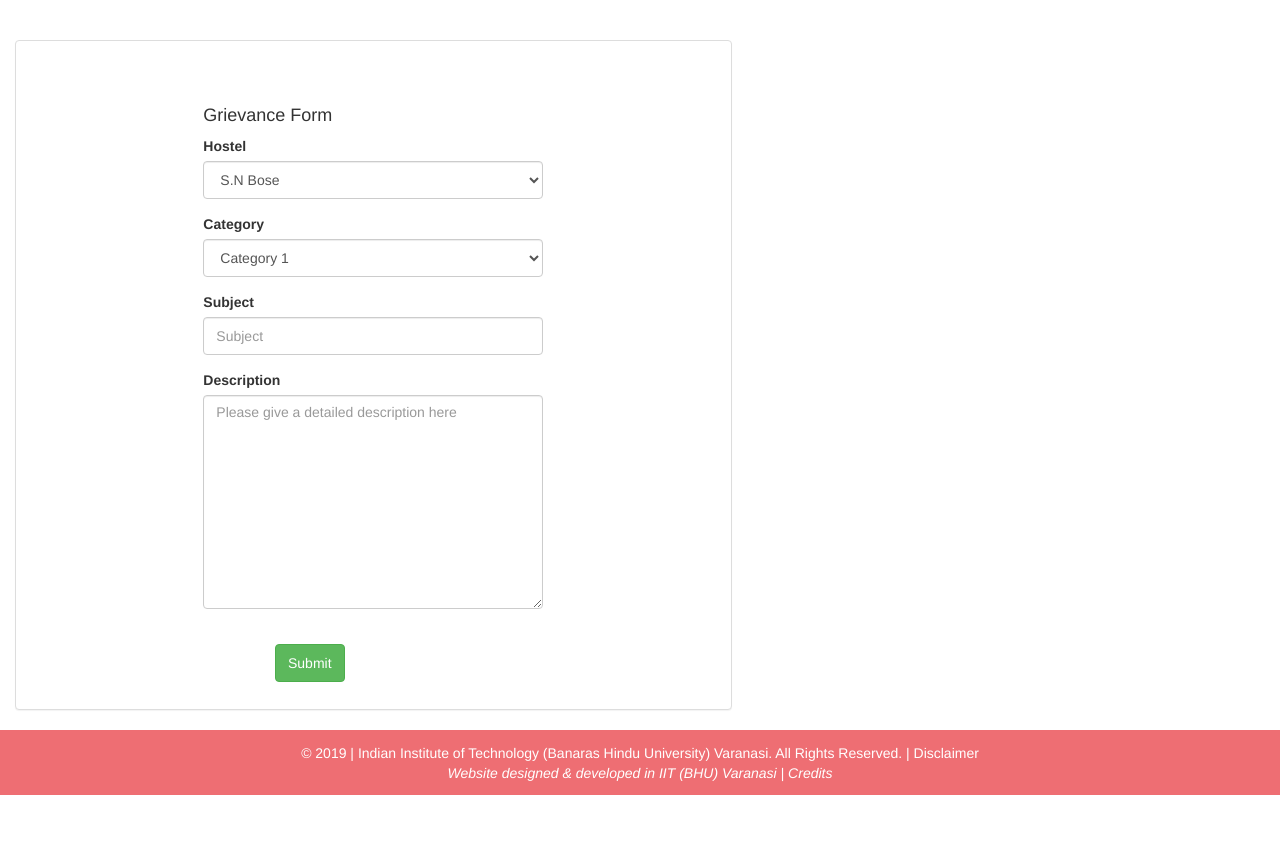
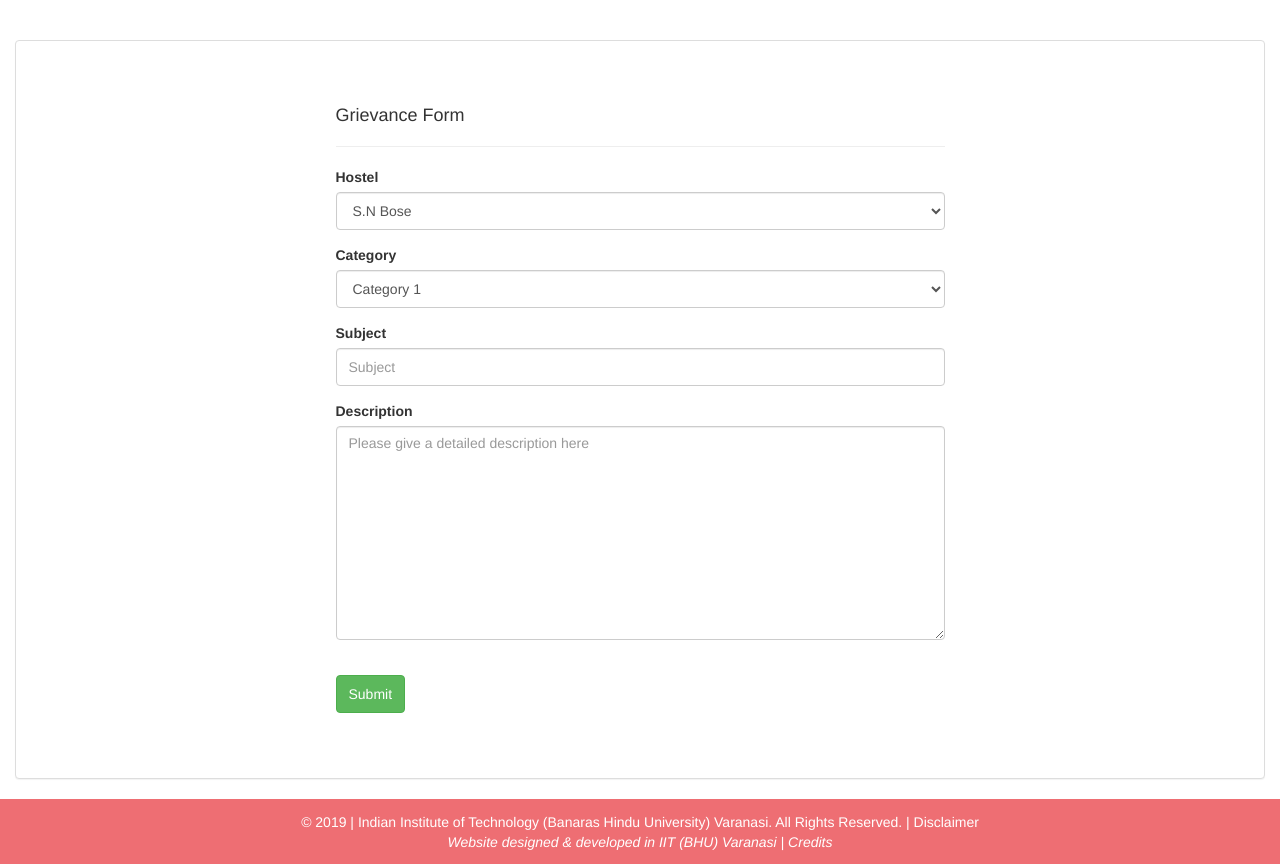
Before and after one commit to govinda18/Hostel-Management-Portal, a Django app: template Student/templates/student/grievance_form.html in a window 1280 px wide. Shown: the part 53-917 px from the top of the page. Before the commit the page ends 848 px from the top, so only its background shows below. Run offline with Django 3.2, Linux system fonts and the light colour scheme; the template is opened without the code that fills it: values that come from a table or form of the project are taken from there, others are empty; data comes from the database, SQL or seed files in the repository; some libraries are stand-ins or nearby versions.

Commit message:
improved UI of lostandfound and grievance forms

```diff
--- a/Student/templates/student/grievance_form.html
+++ b/Student/templates/student/grievance_form.html
@@ -42,12 +42,13 @@
 {% block body %}
 <div class="container-fluid">
         <div class="row">
-            <div class="col-sm-12 col-md-7">
+            <div class="col-sm-12 col-md-12" style="display:table;margin:auto;">
                 <div class="panel panel-default">
                     <div class="panel-body">
-                        <form class="login-form" action="/student/addgrievance/" method="post">
+                        <form class="login-form" action="/student/addgrievance/" method="post" style="width:50%;">
                         {% csrf_token %}
                             <h4> Grievance Form </h4>
+                            <hr>
                             <div class="form-group">
                                     <label class="control-label ">Hostel</label>
                               <select name="form-hostel" placeholder="Hostel" class="form-hostel form-control" id="form-hostel">
@@ -76,9 +77,8 @@
                             </div>
                                 <br>
                             <div class="form-group">
-                                <div class="col-sm-offset-2 col-sm-10">
                                     <button type="submit" class="btn btn-success">Submit</button>
-                                </div>
+
                             </div>
                         </form>
 
--- a/Student/templates/student/grievances.html
+++ b/Student/templates/student/grievances.html
@@ -33,7 +33,7 @@
                             <td>{{ query.date }}</td>
                             <td>{{ query.expected_date }}</td>
                             <td>{{ query.status }}</td>
-                            <td><a href="/hostel/grievance/{{query.pk}}/"><button>View</button></a></td>
+                            <td><a href="/hostel/grievance/{{query.pk}}/"><button type="submit" class="btn btn-success">View</button></a></td>
 
                         </tr>
                         {% endfor %}
--- a/Student/templates/student/lostfound.html
+++ b/Student/templates/student/lostfound.html
@@ -12,7 +12,7 @@
   {% block body %}
 <div class="container">
   <h2>Lost and Found List</h2>
-  <h3 align="right"> <a href="/addlostfound/"><button type="submit" class="btn btn-outline-info">Add Lost and Found</button> </a></h3>
+  <h3 align="right"> <a href="/addlostfound/"><button type="submit" class="btn btn-primary btn-lg"><i class="fa fa-plus"></i> Add Lost and Found</button> </a></h3>
   <div class="table-responsive">
             <table class="table">
                     <thead>
--- a/Student/templates/student/lostfound_detail.html
+++ b/Student/templates/student/lostfound_detail.html
@@ -54,16 +54,16 @@ td
                                 <!-- Wrapper for slides -->
                                 <div class="carousel-inner" role="listbox" style="height:400px;">
                                     <div class="item active">
-                                    <img class="img img-responsive" src='{{lostfound.item_image1.url}}'  alt="Vrindavan Bhawan ">
+                                    <img class="img img-responsive" src='{{lostfound.item_image1.url}}'  alt="">
                                   </div>
                                   <div class="item ">
-                                    <img class="img img-responsive" src="{{lostfound.item_image2.url}}" alt="Saket Bhawan">
+                                    <img class="img img-responsive" src="{{lostfound.item_image2.url}}" alt="">
                                   </div>
 
 
 
                                   <div class="item">
-                                    <img class="img img-responsive" src="{{lostfound.item_image3.url}} " alt="Kalpana">
+                                    <img class="img img-responsive" src="{{lostfound.item_image3.url}} " alt="">
                                   </div>
 
                                 </div>
```
